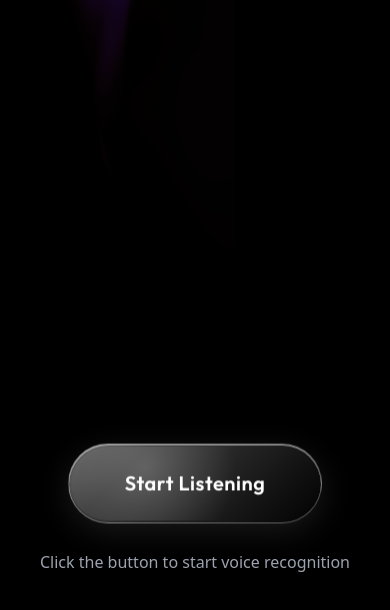
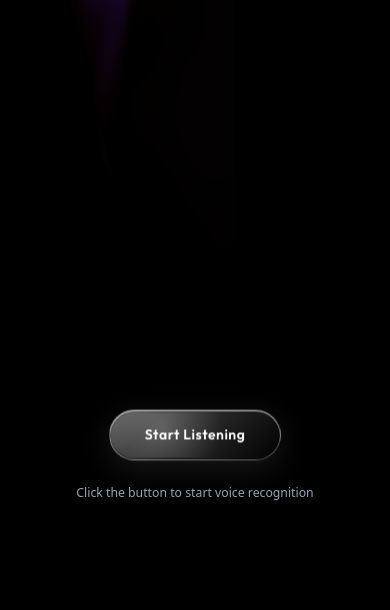
Before and after one commit to Bennymens/BibleAi, a React (Vite) app: page / in a window 390 px wide. Shown: the top 610 px of the page. Built offline with nearby package versions, Linux system fonts and the light colour scheme.

Commit message:
Make app fully responsive for all mobile devices - iPhones, tablets, and Android

```diff
--- a/index.html
+++ b/index.html
@@ -5,22 +5,47 @@
     <link rel="icon" type="image/svg+xml" href="/vite.svg" />
     <meta
       name="viewport"
-      content="width=device-width, initial-scale=1.0, minimum-scale=1.0, maximum-scale=1.0, user-scalable=no, viewport-fit=cover"
+      content="width=device-width, initial-scale=1.0, minimum-scale=1.0, maximum-scale=1.0, user-scalable=no, viewport-fit=cover, shrink-to-fit=no"
     />
     <meta name="apple-mobile-web-app-capable" content="yes" />
-    <meta name="apple-mobile-web-app-status-bar-style" content="black-translucent" />
+    <meta
+      name="apple-mobile-web-app-status-bar-style"
+      content="black-translucent"
+    />
     <meta name="mobile-web-app-capable" content="yes" />
     <meta name="format-detection" content="telephone=no" />
+    <meta name="theme-color" content="#000000" />
+    <meta name="HandheldFriendly" content="true" />
+    <meta name="MobileOptimized" content="width" />
     <title>biblebridge</title>
     <style>
-      html, body {
+      html,
+      body {
         margin: 0 !important;
         padding: 0 !important;
         overflow: hidden !important;
         position: fixed !important;
         width: 100% !important;
         height: 100% !important;
+        height: 100vh !important;
+        height: 100svh !important;
         -webkit-overflow-scrolling: touch;
+        overscroll-behavior: none;
+      }
+
+      /* iOS Safari */
+      @supports (-webkit-touch-callout: none) {
+        html,
+        body {
+          height: -webkit-fill-available !important;
+        }
+      }
+
+      #root {
+        width: 100%;
+        height: 100%;
+        position: fixed;
+        inset: 0;
       }
     </style>
   </head>
--- a/src/App.jsx
+++ b/src/App.jsx
@@ -80,7 +80,7 @@ function HomePage({
   };
 
   return (
-    <div className="fixed inset-0 w-full h-full bg-black flex flex-col items-center justify-center overflow-hidden">
+    <div className="fixed inset-0 w-full h-full bg-black flex flex-col items-center justify-center overflow-hidden safe-area">
       <div className="absolute inset-0 w-full h-full">
         <DarkVeil
           hueShift={0}
@@ -91,23 +91,25 @@ function HomePage({
           warpAmount={0}
         />
       </div>
-      <div className="relative z-10 text-center flex flex-col items-center justify-center">
+      <div className="relative z-10 text-center flex flex-col items-center justify-center px-4 sm:px-6">
         {!isListening &&
           !(window.SpeechRecognition || window.webkitSpeechRecognition) && (
-            <p className="mt-4 text-base text-red-400 mb-4">
+            <p className="mt-4 text-sm sm:text-base text-red-400 mb-4 px-4">
               Speech recognition is not supported in this browser. Please use
               Chrome, Edge, or Safari.
             </p>
           )}
 
+        <div className="touch-target">
           <BubbleButton
             onClick={() => {
               navigate("/listening");
             }}
             label="Start Listening"
           />
+        </div>
 
-        <p className="mt-6 text-base text-gray-400 mb-4">
+        <p className="mt-6 text-sm sm:text-base text-gray-400 mb-4 px-4">
           Click the button to start voice recognition
         </p>
       </div>
--- a/src/components/BubbleButton.jsx
+++ b/src/components/BubbleButton.jsx
@@ -68,8 +68,8 @@ export default function BubbleButton({ onClick, label = "Start Listening" }) {
 
         .bubble-button {
           position: relative;
-          padding: 1.5rem 3.5rem;
-          font-size: 1.25rem;
+          padding: 1rem 2.5rem;
+          font-size: 1rem;
           font-weight: 600;
           font-family: 'Outfit', sans-serif;
           letter-spacing: 0.5px;
@@ -87,7 +87,25 @@ export default function BubbleButton({ onClick, label = "Start Listening" }) {
             0 8px 32px rgba(255, 255, 255, 0.1),
             inset 0 1px 0 rgba(255, 255, 255, 0.6),
             inset 0 -1px 0 rgba(0, 0, 0, 0.2);
-          margin-top: 12rem;
+          margin-top: 6rem;
+          min-height: 44px;
+          min-width: 44px;
+        }
+
+        @media (min-width: 480px) {
+          .bubble-button {
+            padding: 1.25rem 3rem;
+            font-size: 1.125rem;
+            margin-top: 8rem;
+          }
+        }
+
+        @media (min-width: 768px) {
+          .bubble-button {
+            padding: 1.5rem 3.5rem;
+            font-size: 1.25rem;
+            margin-top: 12rem;
+          }
         }
 
         @media (max-width: 768px) {
--- a/src/components/VersePage.jsx
+++ b/src/components/VersePage.jsx
@@ -4,24 +4,24 @@ const VersePage = ({ scripture, onBack, translation, onTranslationChange }) => {
   if (!scripture) return null;
 
   return (
-    <div className="fixed inset-0 w-full h-full bg-white flex flex-col items-center justify-center p-8 overflow-auto">
+    <div className="fixed inset-0 w-full h-full bg-white flex flex-col items-center justify-center p-4 sm:p-6 md:p-8 overflow-auto safe-area">
       <motion.div
         initial={{ opacity: 0, y: 50 }}
         animate={{ opacity: 1, y: 0 }}
         transition={{ duration: 0.5 }}
-        className="max-w-2xl w-full text-center"
+        className="max-w-2xl w-full text-center my-auto"
       >
-        <h1 className="text-3xl font-bold mb-4">
+        <h1 className="text-2xl sm:text-3xl md:text-4xl font-bold mb-4 sm:mb-6 px-2">
           {scripture.book} {scripture.chapter}:{scripture.verse}
         </h1>
-        <p className="text-lg text-gray-700 mb-8 leading-relaxed">
+        <p className="text-base sm:text-lg md:text-xl text-gray-700 mb-6 sm:mb-8 leading-relaxed px-2">
           {scripture.text}
         </p>
-        <div className="mb-8">
+        <div className="mb-6 sm:mb-8">
           <select
             value={translation}
             onChange={(e) => onTranslationChange(e.target.value)}
-            className="px-4 py-2 border rounded"
+            className="px-4 py-3 sm:py-2 border rounded text-base sm:text-sm touch-target min-w-[120px]"
           >
             <option value="KJV">KJV</option>
             <option value="NIV">NIV</option>
@@ -30,7 +30,7 @@ const VersePage = ({ scripture, onBack, translation, onTranslationChange }) => {
         </div>
         <button
           onClick={onBack}
-          className="px-6 py-3 bg-blue-500 text-white rounded-full font-semibold hover:bg-blue-600"
+          className="px-6 py-3 sm:px-8 sm:py-4 bg-blue-500 text-white rounded-full font-semibold hover:bg-blue-600 active:bg-blue-700 touch-target text-base sm:text-lg transition-colors"
         >
           Back to Home
         </button>
--- a/src/index.css
+++ b/src/index.css
@@ -13,9 +13,13 @@
   html {
     width: 100%;
     height: 100%;
+    height: 100vh;
+    height: 100svh;
     overflow: hidden;
     position: fixed;
     overscroll-behavior: none;
+    -webkit-text-size-adjust: 100%;
+    -ms-text-size-adjust: 100%;
   }
 
   body {
@@ -23,12 +27,11 @@
     padding: 0 !important;
     width: 100%;
     height: 100%;
+    height: 100vh;
+    height: 100svh;
     overflow: hidden;
     position: fixed;
-    top: 0;
-    left: 0;
-    right: 0;
-    bottom: 0;
+    inset: 0;
     -webkit-font-smoothing: antialiased;
     -moz-osx-font-smoothing: grayscale;
     touch-action: manipulation;
@@ -41,10 +44,7 @@
     height: 100%;
     overflow: hidden;
     position: fixed;
-    top: 0;
-    left: 0;
-    right: 0;
-    bottom: 0;
+    inset: 0;
   }
 
   /* iOS Safari specific fixes */
@@ -57,6 +57,16 @@
     }
   }
 
+  /* Small mobile phones (portrait) */
+  @media (max-width: 480px) {
+    html,
+    body,
+    #root {
+      font-size: 14px;
+    }
+  }
+
+  /* Mobile devices (portrait tablets) */
   @media (max-width: 768px) {
     * {
       -webkit-backface-visibility: hidden;
@@ -71,22 +81,100 @@
       -webkit-overflow-scrolling: touch;
     }
   }
+
+  /* Tablets (landscape) */
+  @media (min-width: 768px) and (max-width: 1024px) {
+    html,
+    body,
+    #root {
+      font-size: 16px;
+    }
+  }
+
+  /* Large tablets and small desktops */
+  @media (min-width: 1024px) {
+    html,
+    body,
+    #root {
+      font-size: 18px;
+    }
+  }
+
+  /* Landscape orientation */
+  @media (orientation: landscape) and (max-height: 500px) {
+    html,
+    body,
+    #root {
+      font-size: 14px;
+    }
+  }
 }
 
 @layer utilities {
   .safe-top {
-    padding-top: env(safe-area-inset-top);
+    padding-top: max(env(safe-area-inset-top), 0px);
   }
 
   .safe-bottom {
-    padding-bottom: env(safe-area-inset-bottom);
+    padding-bottom: max(env(safe-area-inset-bottom), 0px);
   }
 
   .safe-left {
-    padding-left: env(safe-area-inset-left);
+    padding-left: max(env(safe-area-inset-left), 0px);
   }
 
   .safe-right {
-    padding-right: env(safe-area-inset-right);
+    padding-right: max(env(safe-area-inset-right), 0px);
+  }
+
+  .safe-area {
+    padding-top: max(env(safe-area-inset-top), 0px);
+    padding-bottom: max(env(safe-area-inset-bottom), 0px);
+    padding-left: max(env(safe-area-inset-left), 0px);
+    padding-right: max(env(safe-area-inset-right), 0px);
+  }
+
+  /* Mobile-first responsive utilities */
+  .mobile-container {
+    width: 100%;
+    max-width: 100%;
+    padding-left: 1rem;
+    padding-right: 1rem;
+  }
+
+  @media (min-width: 640px) {
+    .mobile-container {
+      padding-left: 1.5rem;
+      padding-right: 1.5rem;
+    }
+  }
+
+  @media (min-width: 768px) {
+    .mobile-container {
+      max-width: 48rem;
+      padding-left: 2rem;
+      padding-right: 2rem;
+    }
+  }
+
+  @media (min-width: 1024px) {
+    .mobile-container {
+      max-width: 64rem;
+    }
+  }
+
+  /* Touch-friendly buttons */
+  .touch-target {
+    min-height: 44px;
+    min-width: 44px;
+  }
+
+  /* Prevent text from being too small on mobile */
+  .mobile-text {
+    font-size: clamp(1rem, 4vw, 1.5rem);
+  }
+
+  .mobile-heading {
+    font-size: clamp(1.5rem, 6vw, 3rem);
   }
 }
```
Also changed, not shown: src/components/ListeningPage.jsx (+21 -17 lines). Lines whose indentation alone changed are shown as unchanged.
